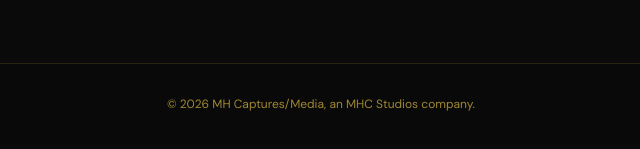
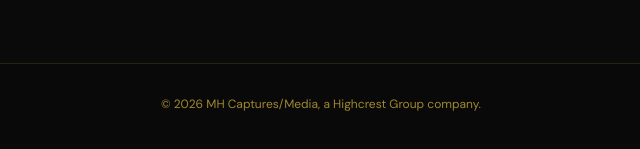
Before and after one commit to davidbrant28-pixel/mh-captures, a website: page public/gallery.html in a window 1280 px wide. Shown: the part 409-558 px from the top of the page, 319-959 px from the left. Drawn offline with nearby package versions, Linux system fonts and the light colour scheme; no server answers.

Commit message:
Update gallery.html

```diff
--- a/public/gallery.html
+++ b/public/gallery.html
@@ -82,7 +82,7 @@
   <button class="lightbox-next" onclick="changePhoto(1)">›</button>
 </div>
 
-<footer>© 2026 MH Captures/Media, an MHC Studios company.</footer>
+<footer>© 2026 MH Captures/Media, a Highcrest Group company.</footer>
 
 <script>
   const CLOUD = 'e1ncafja';
```
